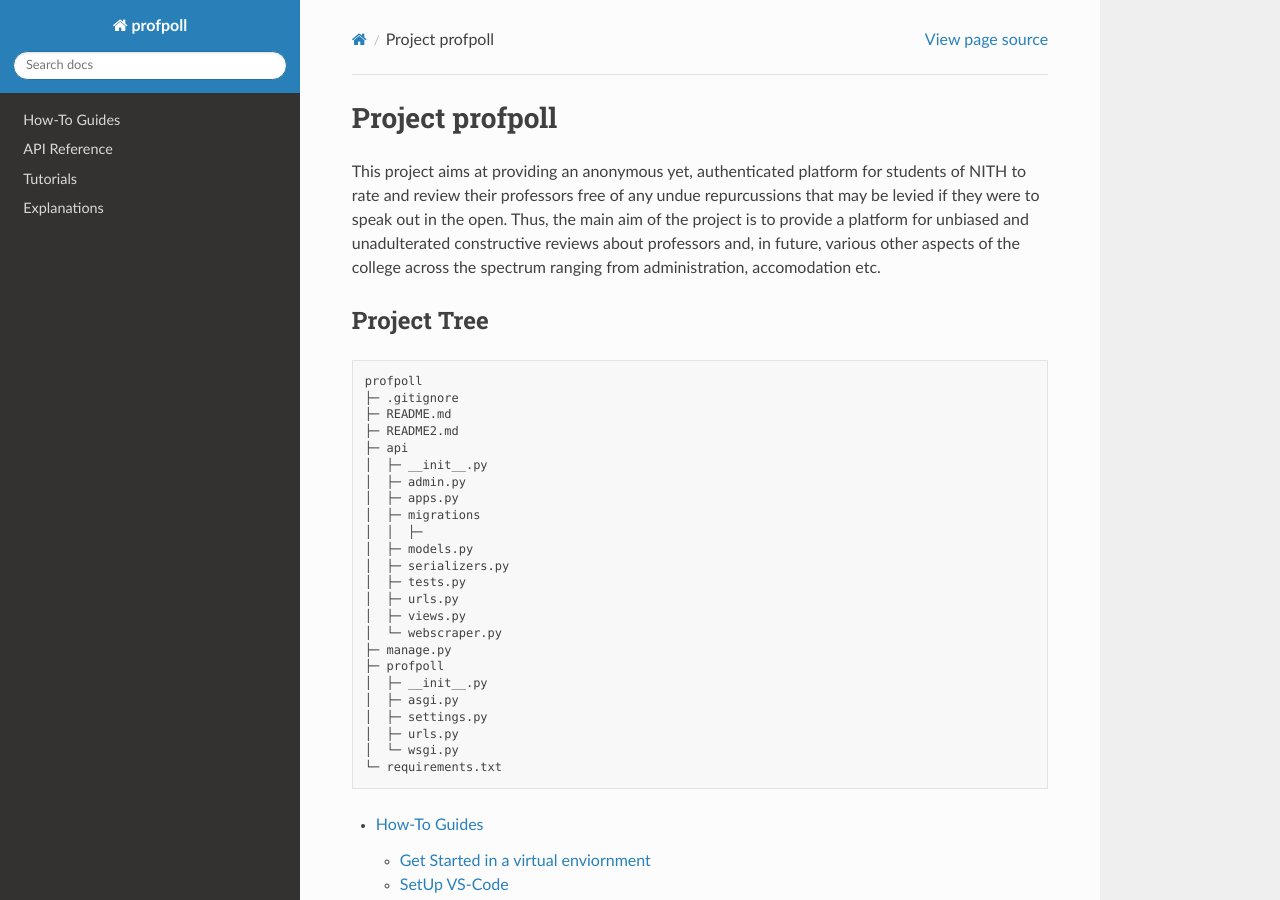
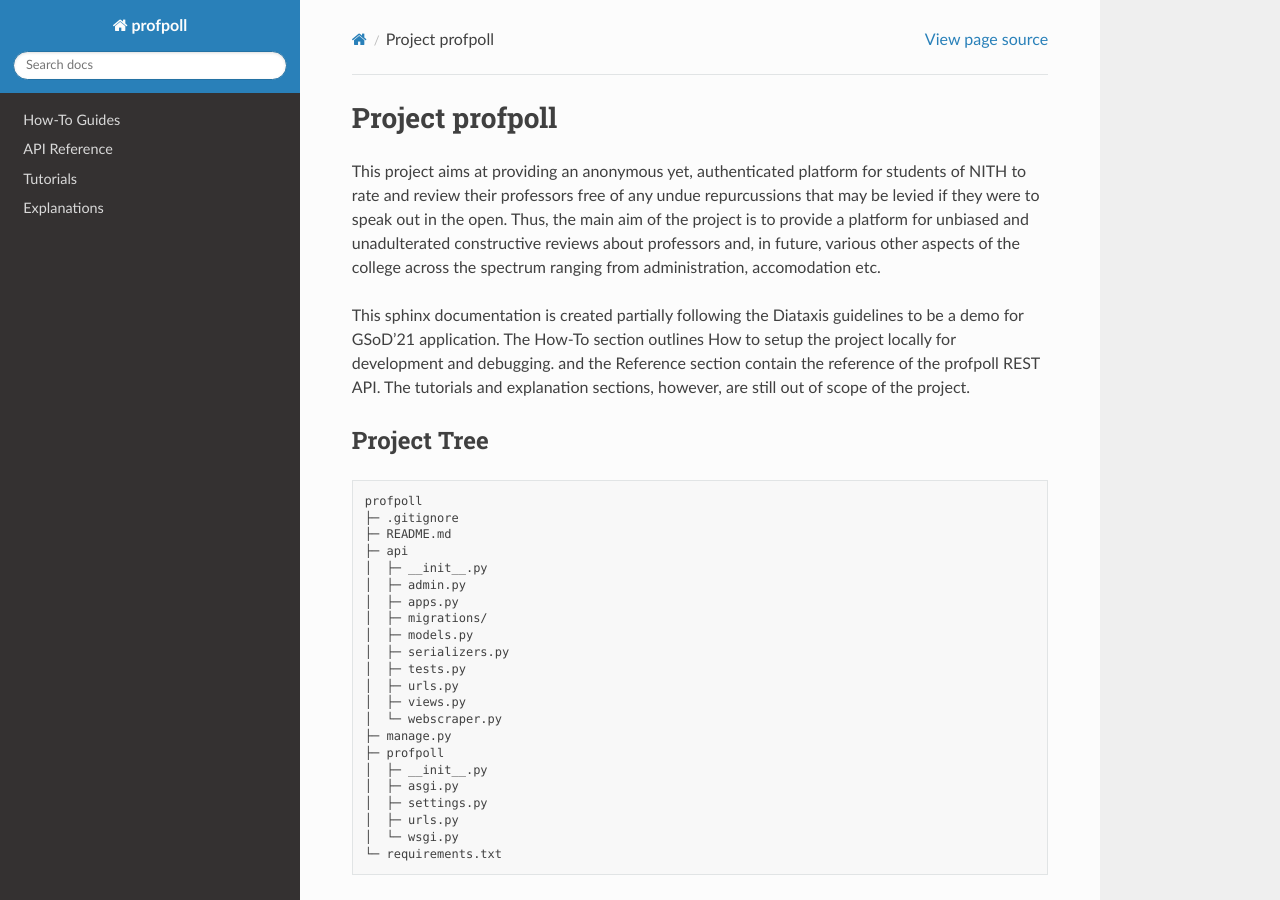
Before and after one commit to verma16Ayush/profpoll, a Sphinx documentation site: the page built from docs/source/index.rst, in a window 1280 px wide and 900 px high. Built offline with Sphinx 7.4.7 and the Read the Docs theme 2.0.0, drawn with Linux system fonts in a browser that asks for light colours.

Commit message:
added details to index.rst

```diff
--- a/docs/source/index.rst
+++ b/docs/source/index.rst
@@ -14,6 +14,13 @@ unbiased and unadulterated constructive reviews about professors and, in
 future, various other aspects of the college across the spectrum ranging
 from administration, accomodation etc.
 
+This sphinx documentation is created partially following the Diataxis guidelines
+to be a demo for GSoD'21 application. The How-To section outlines
+How to setup the project locally for development and debugging.
+and the Reference section contain the reference of the profpoll REST API.
+The tutorials and explanation sections, however, are still out of scope of the project.
+
+
 Project Tree
 ------------
 
@@ -22,13 +29,11 @@ Project Tree
         profpoll
         ├─ .gitignore
         ├─ README.md
-        ├─ README2.md
         ├─ api
         │  ├─ __init__.py
         │  ├─ admin.py
         │  ├─ apps.py
-        │  ├─ migrations
-        │  │  ├─
+        │  ├─ migrations/
         │  ├─ models.py
         │  ├─ serializers.py
         │  ├─ tests.py
```
